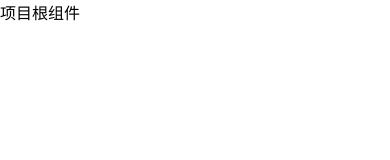
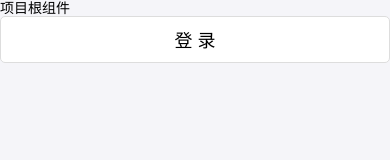
Before and after one commit to Ibeen-z/react_hkzf, a React (Create React App) app: page / in a window 390 px wide. Shown: the top 160 px of the page. Built offline with nearby package versions, Linux system fonts and the light colour scheme.

Commit message:
antd-mobile的使用

```diff
--- a/package.json
+++ b/package.json
@@ -3,6 +3,7 @@
   "version": "0.1.0",
   "private": true,
   "dependencies": {
+    "antd-mobile": "^2.2.14",
     "react": "^16.8.6",
     "react-dom": "^16.8.6",
     "react-scripts": "3.0.1"
--- a/src/App.js
+++ b/src/App.js
@@ -1,7 +1,14 @@
 import React from 'react'
 
+// 导入要使用的组件
+import { Button } from 'antd-mobile'
+
 function App() {
-  return <div className="App">项目根组件</div>
+  return (
+    <div className="App">
+      项目根组件 <Button>登录</Button>
+    </div>
+  )
 }
 
 export default App
--- a/src/index.js
+++ b/src/index.js
@@ -3,4 +3,7 @@ import ReactDOM from 'react-dom'
 import './index.css'
 import App from './App'
 
+// 导入antd-mobile的样式：
+import 'antd-mobile/dist/antd-mobile.css'
+
 ReactDOM.render(<App />, document.getElementById('root'))
```
Also changed, not shown: 1 other file (tests, documents, lock files or other folders).
